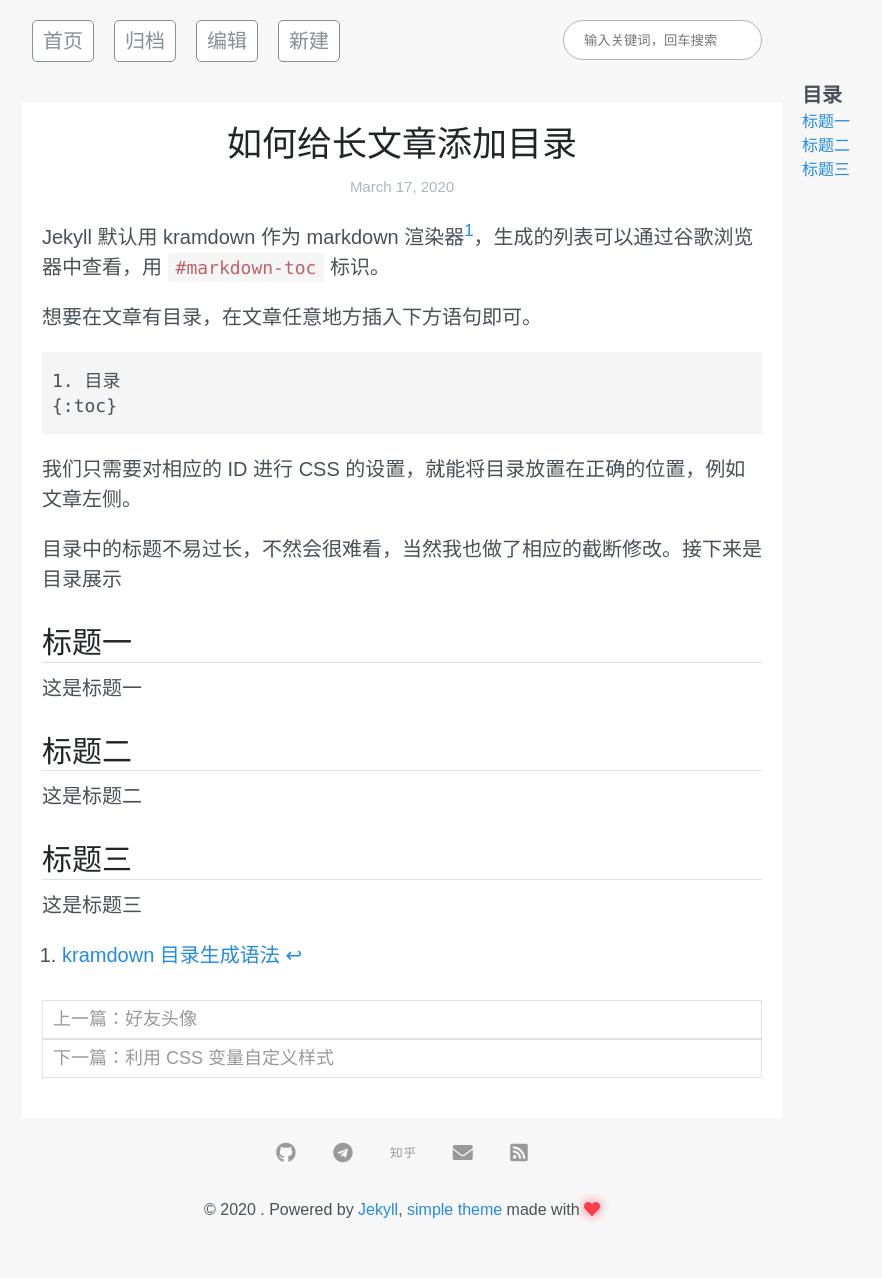
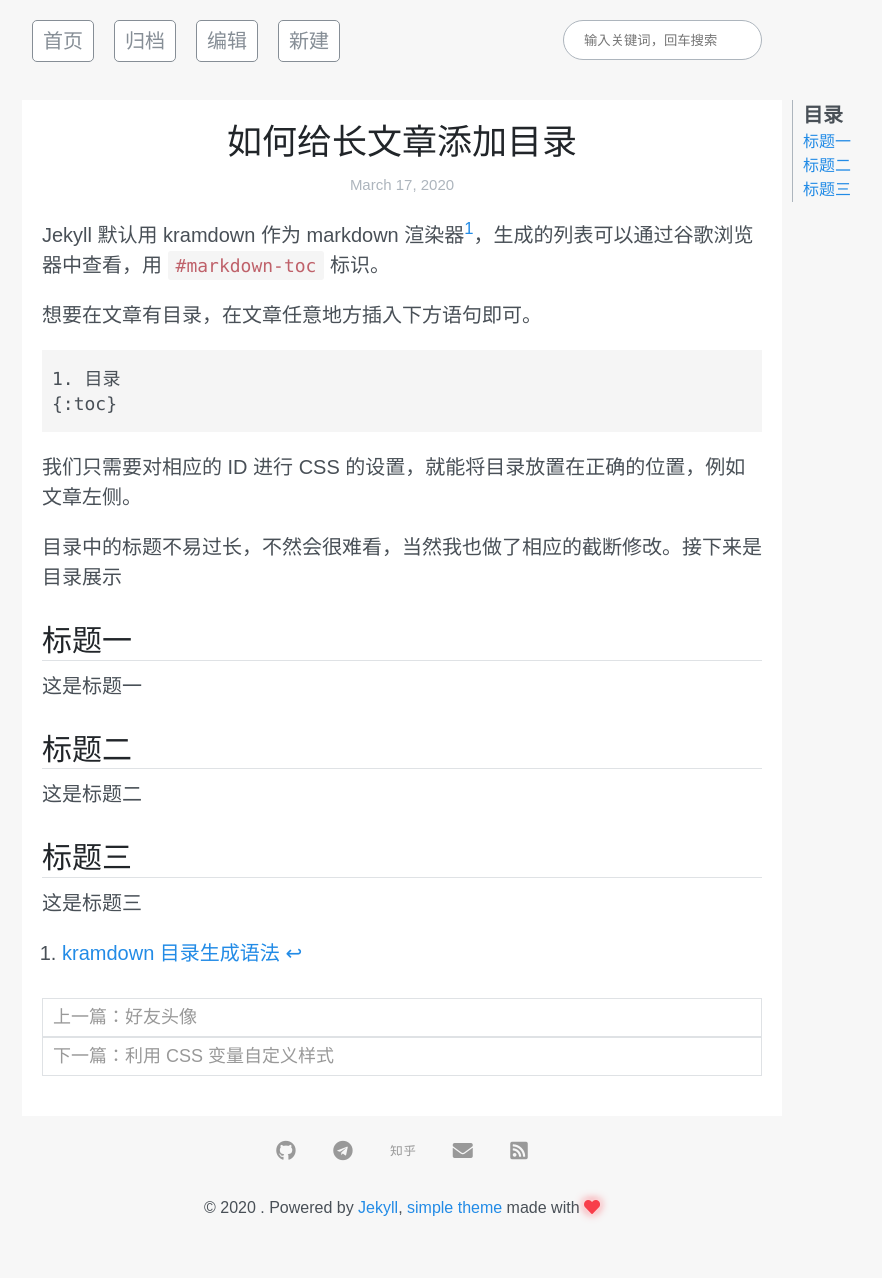
Before and after one commit to whenfung/simple, a Jekyll site: the page built from _posts/2020-03-17-markdown-toc.md, in a window 1280 px wide. Shown: the whole page, without its empty margins (238-1120 px from the left). Built offline with Jekyll 4.4.1, drawn with Linux system fonts in a browser that asks for light colours; nearby versions of some CDN libraries; comment, search, counter and statistics services are not loaded.

Commit message:
微调目录

```diff
--- a/_sass/includes/_nav.scss
+++ b/_sass/includes/_nav.scss
@@ -6,10 +6,10 @@
 
   margin: 0rem auto;   // 整体居中
   max-width: 38rem;    // 最大宽度
-  min-height: 4rem;
+  min-height: 5rem;
 
   padding-top: 1rem;
-  padding-bottom: 1rem;
+  padding-bottom: .9rem;
 
   @media (min-width: 38rem) {
     flex-direction: row-reverse;
--- a/_sass/layouts/_post.scss
+++ b/_sass/layouts/_post.scss
@@ -23,12 +23,13 @@
   display: none;
   list-style: none;
   position: fixed;
-  padding-left: .5rem;
+  padding-left: 0;
+  border-left: 1px solid var(--gray-500);
 
-  top: 4rem;
+  top: 5rem;
   right: 0;
 
-  width: calc(50vw - 19rem);      // 宽度是左侧所有空闲部分
+  width: calc(50vw - 19.5rem);      // 宽度是左侧所有空闲部分
   max-height: calc(100vh - 8rem); // 高度除去导航栏和页脚
   @media (min-width: 60rem) {
     display: inline-block;
```
